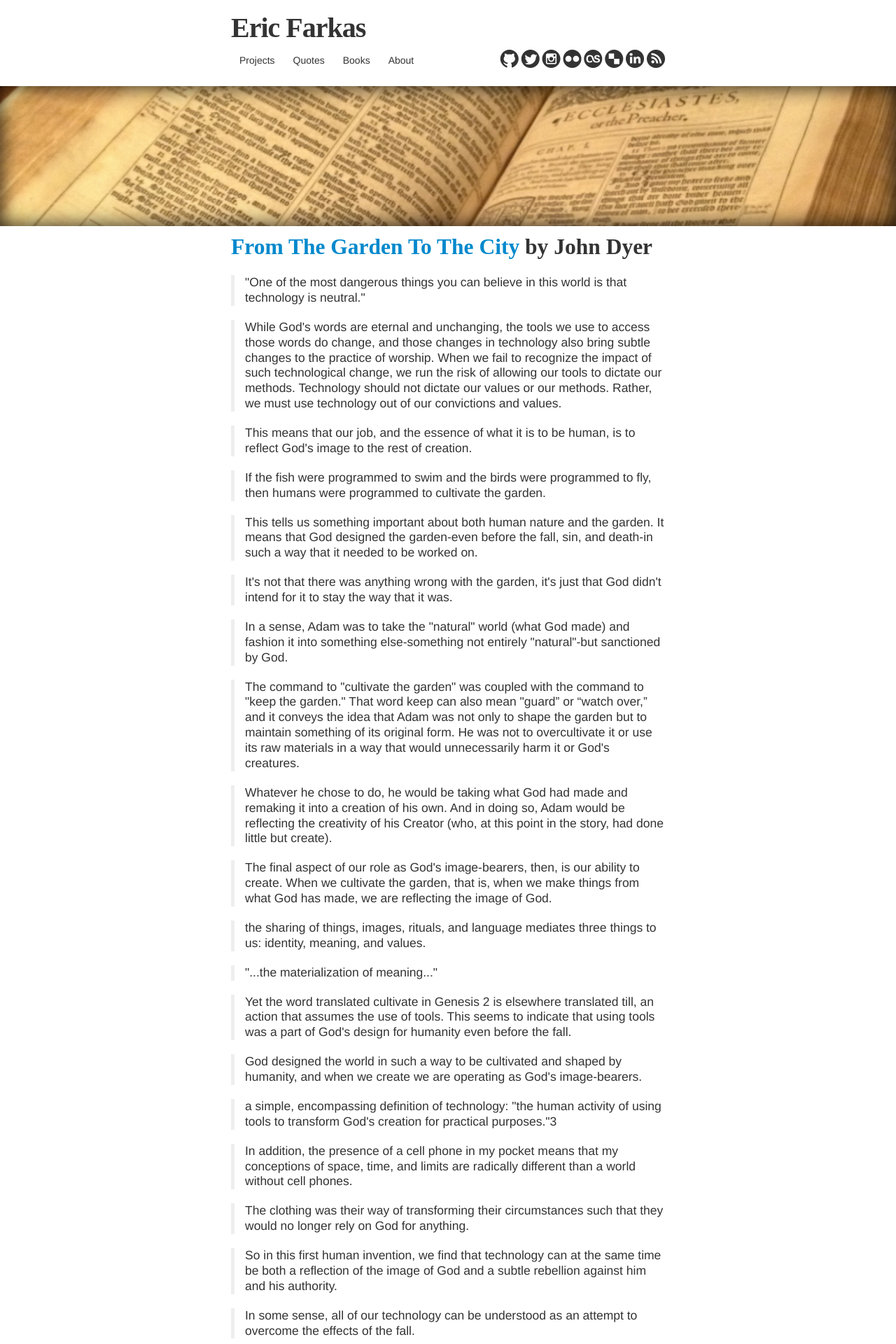
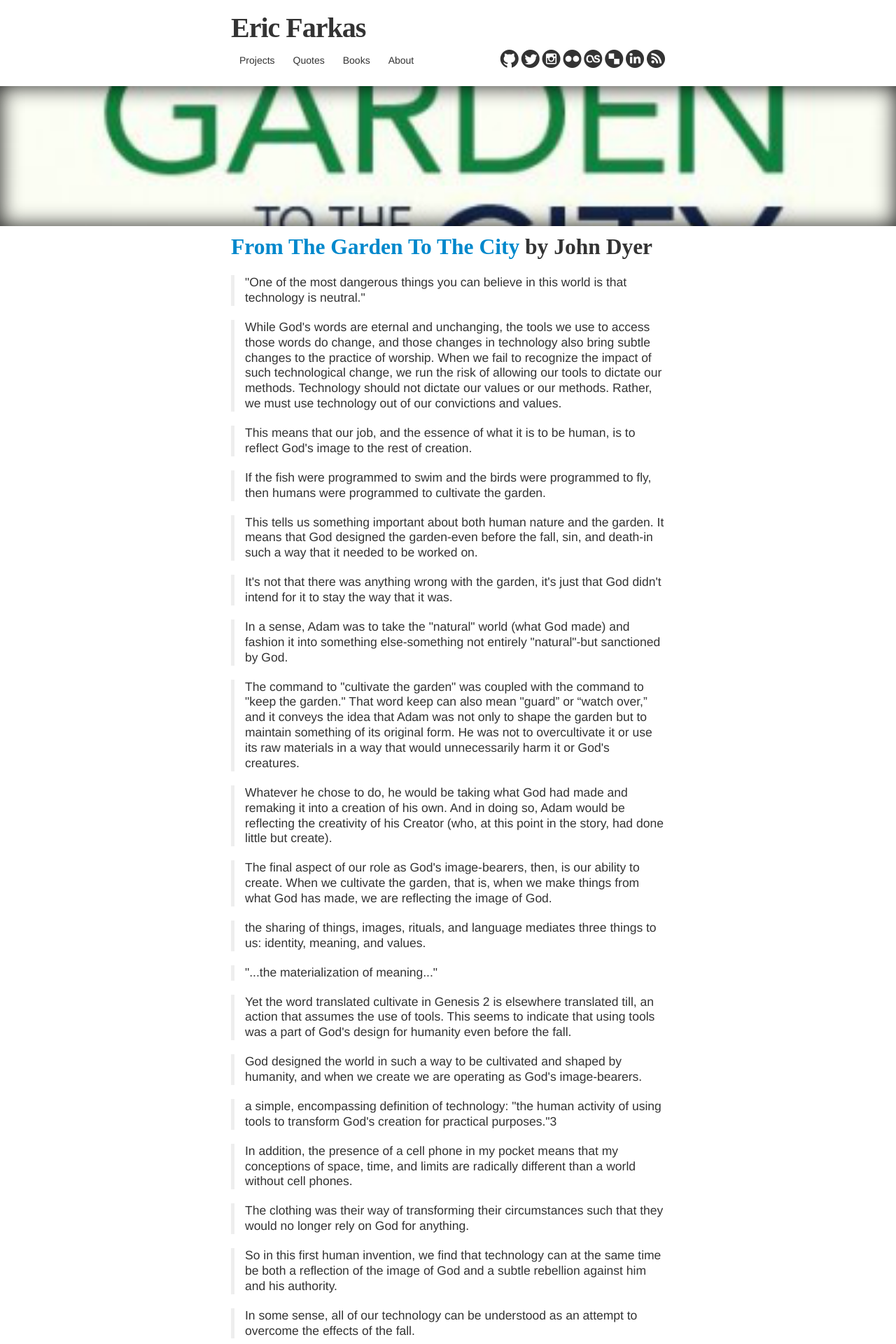
Before and after one commit to speric/speric.github.com, a Jekyll site: the page built from books/from-the-garden-to-the-city.html, in a window 1280 px wide. Shown: the top 1920 px of the page at 70% size. Built offline with Jekyll 4.4.1, drawn with Linux system fonts in a browser that asks for light colours; some web fonts are replaced; Markdown is read by kramdown in place of the engine named in the settings; comment, search, counter and statistics services are not loaded.

Commit message:
From the Garden to the City header img

```diff
--- a/books/from-the-garden-to-the-city.html
+++ b/books/from-the-garden-to-the-city.html
@@ -1,7 +1,7 @@
 ---
 layout: layout
 title: "Book Quotes - From The Garden To The City | Eric Farkas"
-header_img: "quotes.jpg"
+header_img: "gardentocity.png"
 ---
 
 <h2><a
```
Also changed, not shown: assets/images/headers/gardentocity.png (added).
